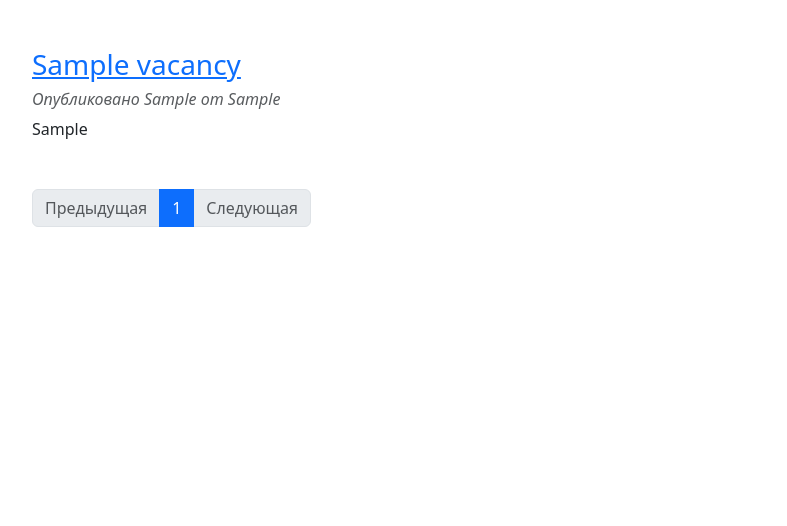
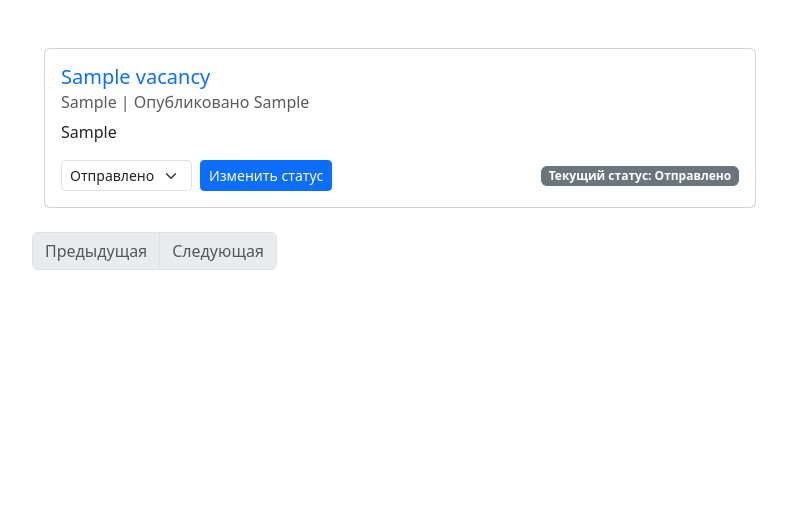
Before and after one commit to Aliaksandrsw/Job_parser, a Django app: page /favorite_vacancy/ in a window 1280 px wide. Shown: the part 56-582 px from the top of the page, without its empty margins (50-837 px from the left). Run offline with Django 5.2, Linux system fonts and the light colour scheme; a user stored in the database is signed in; tables that the repository leaves empty hold one stand-in row (values such as "Sample post"); parts of the project's set-up code (start-up, migrations or seed data) failed here and were passed over; some libraries are stand-ins or nearby versions.

Commit message:
добавление формы для изменения статуса

```diff
--- /dev/null
+++ b/scraping/forms.py
@@ -0,0 +1,11 @@
+from django import forms
+from .models import FavoriteVacancy
+
+
+class FavoriteStatusForm(forms.ModelForm):
+    class Meta:
+        model = FavoriteVacancy
+        fields = ['status']
+        widgets = {
+             'status': forms.Select(attrs={'class': 'form-select form-select-sm'})
+        }
--- a/scraping/models.py
+++ b/scraping/models.py
@@ -32,15 +32,15 @@ class Vacancy(models.Model):
 
 class FavoriteVacancy(models.Model):
     class Status(models.TextChoices):
-        ACCEPTED = 'accepted', 'Принято'
-        REJECTED = 'rejected', 'Отклонено'
+        SENT = 'Отправлено', 'Отправлено'
+        REJECTED = 'Отказ', 'Отказ'
+        ACCEPTED = 'Принято', 'Принято'
 
     user = models.ForeignKey(get_user_model(), on_delete=models.CASCADE, verbose_name='Пользователь')
     vacancy = models.ForeignKey(Vacancy, on_delete=models.CASCADE, verbose_name='Вакансия')
     status = models.CharField(
-        max_length=10,
         choices=Status.choices,
-        default=Status.ACCEPTED,
+        default=Status.SENT,
         verbose_name='Статус'
     )
 
--- a/scraping/views.py
+++ b/scraping/views.py
@@ -1,9 +1,12 @@
 from django.contrib.auth.decorators import login_required
 from django.contrib.auth.mixins import LoginRequiredMixin
+from django.http import HttpResponseRedirect
 from django.shortcuts import render, get_object_or_404, redirect
+from django.urls import reverse
 from django.views import View
 from django.views.generic import ListView
 
+from scraping.forms import FavoriteStatusForm
 from scraping.models import Vacancy, FavoriteVacancy
 
 
@@ -33,3 +36,16 @@ class FavoriteVacancyView(LoginRequiredMixin, ListView):
 
     def get_queryset(self):
         return FavoriteVacancy.objects.filter(user=self.request.user)
+
+    def get_context_data(self, **kwargs):
+        context = super().get_context_data(**kwargs)
+        context['form'] = FavoriteStatusForm()
+        return context
+
+    def post(self, request, *args, **kwargs):
+        favorite_id = request.POST.get('favorite_id')
+        favorite = FavoriteVacancy.objects.get(id=favorite_id, user=request.user)
+        form = FavoriteStatusForm(request.POST, instance=favorite)
+        if form.is_valid():
+            form.save()
+        return HttpResponseRedirect(reverse('favorite-vacancy'))
--- a/templates/base.html
+++ b/templates/base.html
@@ -36,6 +36,7 @@
 
                 {% else %}
                     <li class="nav-item"><a class="nav-link" href="{% url 'users:login' %}">Log In</a></li>
+                    <li class="nav-item"><a class="nav-link" href="{% url 'users:register' %}">Register</a></li>
                 {% endif %}
 
             </ul>
--- a/templates/job_parser/favoritevacancy.html
+++ b/templates/job_parser/favoritevacancy.html
@@ -1,19 +1,39 @@
 {% extends 'base.html' %}
+{% block title %}Список избранных вакансий{% endblock %}
+{% block content %}
 
-{% block title %}Список избранных вакансий{% endblock %}
+<div class="container">
+  <div class="row">
+    {% for favorite in favorite_vacancy %}
+      <div class="col-12 mb-4">
+        <div class="card">
+          <div class="card-body">
+            <h5 class="card-title">
+              <a href="{{ favorite.vacancy.url }}" class="text-decoration-none">{{ favorite.vacancy.title }}</a>
+            </h5>
+            <h6 class="card-subtitle mb-2 text-muted">
+              {{ favorite.vacancy.company }} | Опубликовано {{ favorite.vacancy.created }}
+            </h6>
+            <p class="card-text">{{ favorite.vacancy.skills }}</p>
+            <div class="d-flex justify-content-between align-items-center">
+              <form method="post" class="d-flex align-items-center">
+                {% csrf_token %}
+                <input type="hidden" name="favorite_id" value="{{ favorite.id }}">
+                <div class="me-2">
+                  {{ form.status }}
+                </div>
+                <button type="submit" class="btn btn-primary btn-sm">Изменить статус</button>
+              </form>
+              <span class="badge bg-secondary">
+                Текущий статус: {{ favorite.get_status_display }}
+              </span>
+            </div>
+          </div>
+        </div>
+      </div>
+    {% endfor %}
+  </div>
+</div>
 
-{% block content %}
-    {% for favorite in favorite_vacancy %}
-        <h3 class="font-weight-light" style="font-weight: 350;">
-            <a href="{{ favorite.vacancy.url }}">
-                {{ favorite.vacancy.title }}
-            </a>
-        </h3>
-
-        <div class="text-muted fst-italic mb-2">
-            <h6>Опубликовано {{ favorite.vacancy.created }} от {{ favorite.vacancy.company }}</h6>
-        </div>
-        <div class="mb-5">{{ favorite.vacancy.skills }}</div>
-    {% endfor %}
-    {% include "pagination.html" with page=page_obj %}
+{% include "pagination.html" with page_obj=page_obj %}
 {% endblock %}
```
